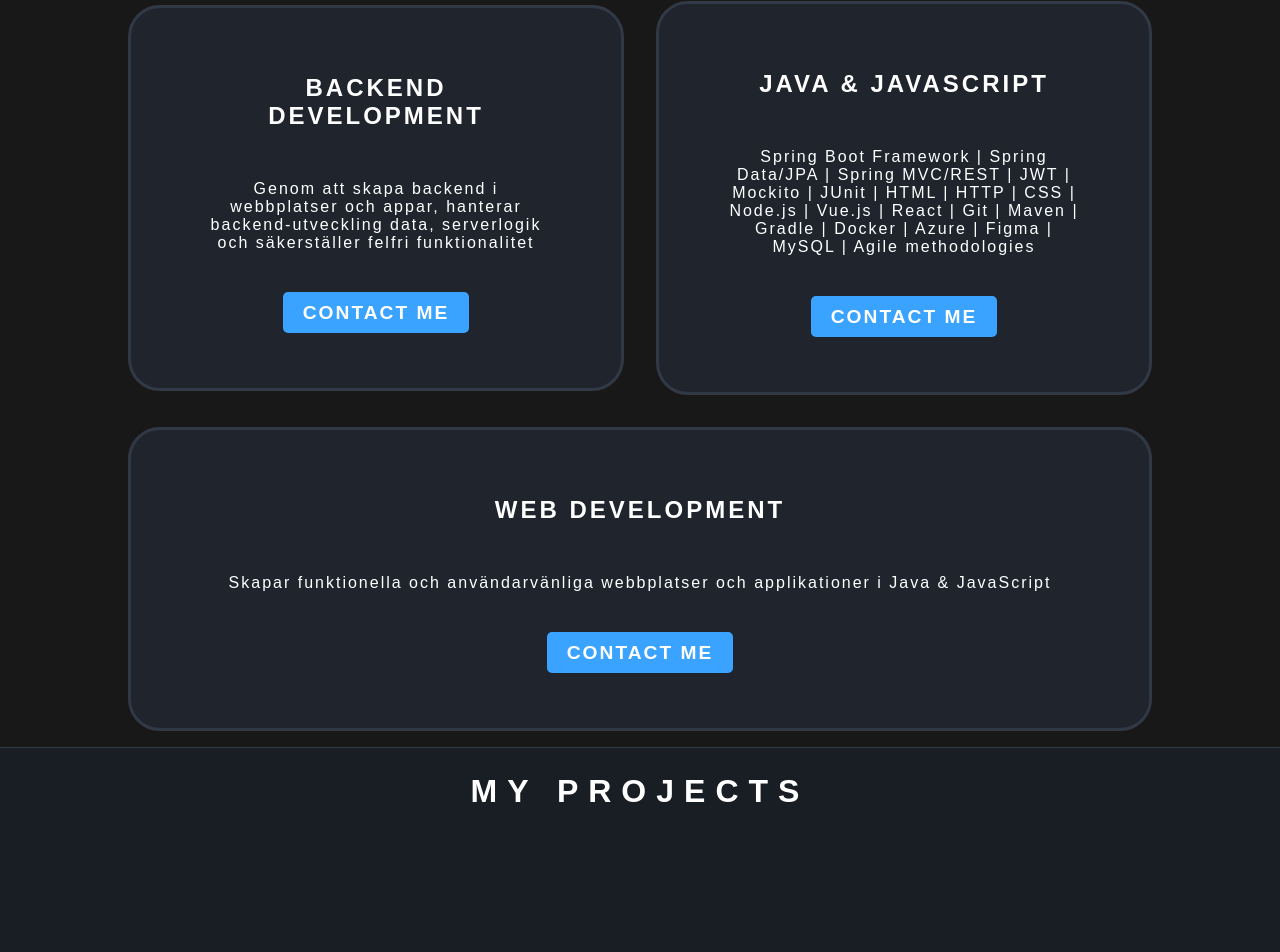
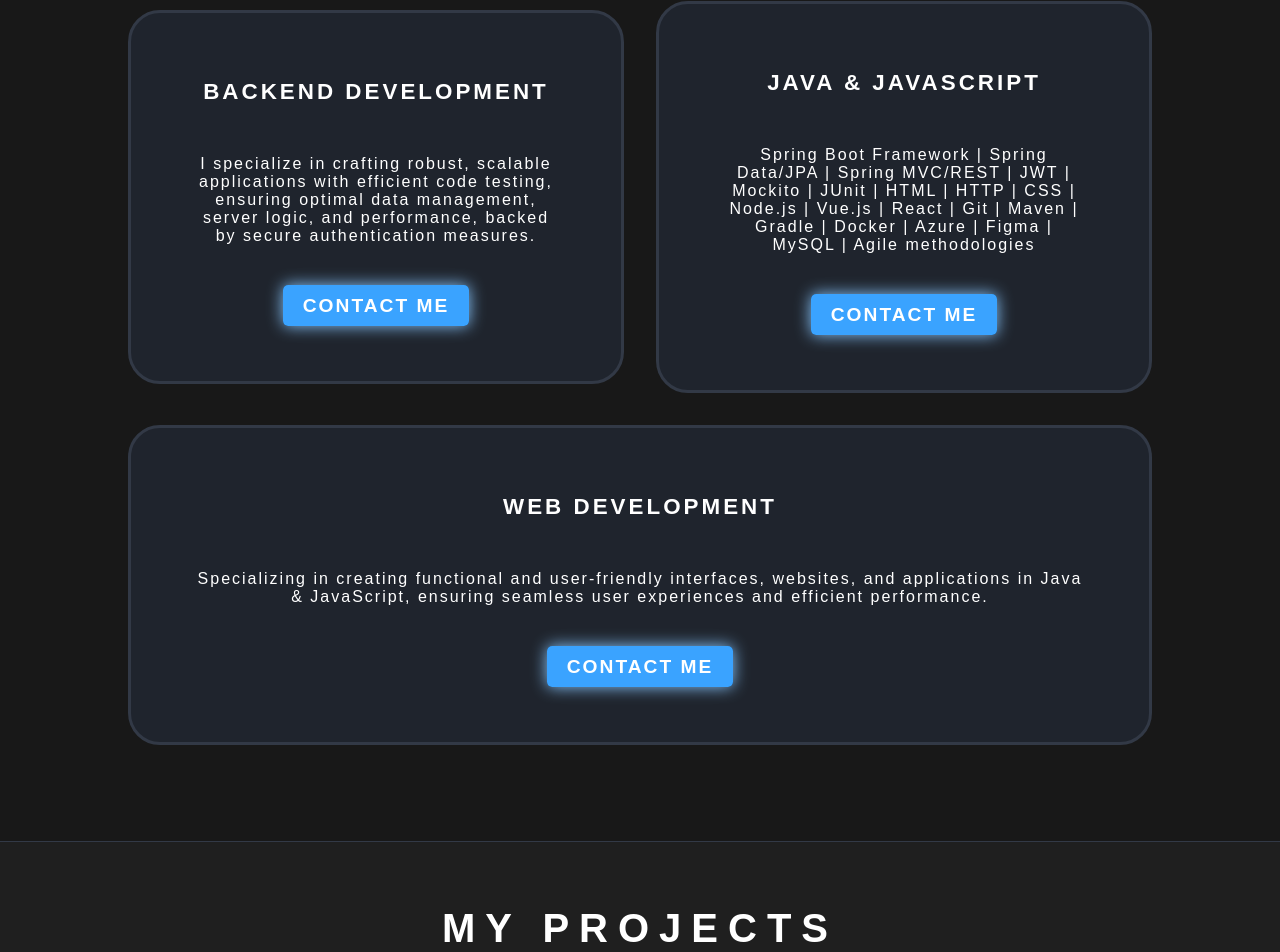
Before and after one commit to dzJP/jakobpietrzyk, a Vue app: page / in a window 1280 px wide. Shown: the part 1834-2786 px from the top of the page. Built offline with nearby package versions, Linux system fonts and the light colour scheme.

Commit message:
more media queries

```diff
--- a/src/assets/main.css
+++ b/src/assets/main.css
@@ -23,7 +23,7 @@
 
     --red: #df3232;
     --orange: #E69141;
-    --orange-hover: #f89c46;
+    --orange-hover: #ffac5e;
     --dark-orange: #e6914110;
     --white: #FFFFFF;
     --black: #030B23;
@@ -62,7 +62,8 @@ h2, h3 {
     padding: 10px 20px;
     border-radius: 5px;
     border: none;
-    transition: background-color 0.3s ease;
+    transition: background-color 0.5s ease;
+    box-shadow: 0 0 1rem var(--blue-heaven-hover);
 }
 
 .button:hover {
--- a/src/components/AboutMeComponent.vue
+++ b/src/components/AboutMeComponent.vue
@@ -12,12 +12,9 @@
                 <span class="cursor" :class="{ 'blink': showCursor }"></span>
             </h3>
             <p>
-                Dedicated and highly motivated Java programmer with a strong background in Java programming, database
-                development, and web development.
+                I'm a dedicated and highly motivated Java programmer with a strong background in Java programming, database development, and web development.
                 Skilled in Java, JavaScript, and proficient in utilizing a diverse array of frameworks and tools.
-                <!-- I thrive in environments that encourage creativity, collaboration, and continuous learning.
-				With an eagerness to learn, I'm constantly looking for opportunities to deepen my existing knowledge as
-				wellas broaden my skill set. -->
+				With a desire to learn, I'm always seeking for opportunities to expand my existing knowledge and skill set.
             </p>
             <a href="#contact" class="button">Contact me</a>
         </div>
@@ -29,6 +26,7 @@ export default {
     data() {
         return {
             messages: [
+                "Hi, I'm Jakob.",
                 "Java Full Stack Developer",
                 "Frontend Developer",
                 "Backend Developer"
@@ -136,7 +134,7 @@ span {
 }
 
 .button {
-    animation: buttonFadeIn 3s ease forwards;
+    animation: buttonFadeIn 5s ease forwards;
 }
 
 @keyframes buttonFadeIn {
--- a/src/components/ContactMeComponent.vue
+++ b/src/components/ContactMeComponent.vue
@@ -5,15 +5,15 @@
         </div>
         <form id="contactForm" class="contact-form" @submit.prevent="submitForm">
             <div class="input-box">
-                <input type="text" name="fullName" id="fullName" placeholder="Namn">
-                <input type="email" name="emailAddress" id="emailAddress" placeholder="E-postadress">
+                <input type="text" name="fullName" id="fullName" placeholder="Name">
+                <input type="email" name="emailAddress" id="emailAddress" placeholder="E-mail">
             </div>
             <div class="input-box">
-                <input type="tel" name="number" placeholder="Mobilnummer" pattern="[+]?[0-9]+(\.[0-9]{1,2})?">
+                <input type="tel" name="number" placeholder="Phonenumber" pattern="[+]?[0-9]+(\.[0-9]{1,2})?">
                 <input type="text" name="emailSubject" placeholder="Subject">
             </div>
             <div class="input-box">
-                <textarea name="emailMessage" id="" cols="30" rows="10" placeholder="Your message"></textarea>
+                <textarea name="emailMessage" id="" cols="30" rows="10" placeholder="Message"></textarea>
             </div>
             <input type="submit" value="Submit" class="btn" name="send">
         </form>
@@ -109,7 +109,7 @@ export default {
     border: none;
     border-radius: 4px;
     cursor: pointer;
-    transition: background-color 0.3s ease;
+    transition: background-color 0.5s ease;
     font-family: 'Oxanium', sans-serif;
     text-transform: uppercase;
     letter-spacing: 2px;
--- a/src/components/MySkillsComponent.vue
+++ b/src/components/MySkillsComponent.vue
@@ -7,8 +7,8 @@
             <div class="skills-box">
                 <div class="skills-icon1">
                     <h3>Backend Development</h3>
-                    <p>Genom att skapa backend i webbplatser och appar, hanterar backend-utveckling data,
-                        serverlogik och säkerställer felfri funktionalitet</p>
+                    <p>I specialize in crafting robust, scalable applications with efficient code testing, ensuring optimal data management, server logic, and performance, backed by secure authentication measures.
+                    </p>
                     <a href="#contact" class="button">Contact me</a>
                 </div>
             </div>
@@ -24,7 +24,7 @@
             <div class="skills-box">
                 <div class="skills-icon3">
                     <h3>Web Development</h3>
-                    <p>Skapar funktionella och användarvänliga webbplatser och applikationer i Java & JavaScript</p>
+                    <p>Specializing in creating functional and user-friendly interfaces, websites, and applications in Java & JavaScript, ensuring seamless user experiences and efficient performance.</p>
                     <a href="#contact" class="button">Contact me</a>
                 </div>
             </div>
@@ -69,7 +69,7 @@
 }
 
 .skills-box h3 {
-    font-size: 1.5em;
+    font-size: 1.4em;
     letter-spacing: 3px;
 }
 
@@ -88,4 +88,9 @@ section {
     padding: 2rem 10% 1rem;
 }
 
+@media (max-width: 1366px)  {
+    section {
+        padding: 2rem 10% 6rem;
+    }
+}
 </style>
--- a/src/components/ProjectsComponent.vue
+++ b/src/components/ProjectsComponent.vue
@@ -120,7 +120,7 @@ export default {
     align-items: center;
     flex-direction: column;
     gap: 4rem;
-    background-color: var(--lighter-gray);
+    background-color: var(--gray-black);
     border-top: solid 1px var(--lightest-gray);
 }
 
@@ -130,7 +130,6 @@ export default {
     justify-content: center;
     font-size: 2.6em;
     font-weight: 700;
-    margin: 2rem 2% 9rem;
     text-transform: uppercase;
     letter-spacing: 10px;
     margin-top: 5%;
@@ -195,17 +194,17 @@ export default {
     text-align: center;
     border: none;
     border-radius: 5px;
-    height: 50px;
+    height: 40px;
     padding: 4px 20px;
     margin-right: 10px;
     cursor: pointer;
     transition: background-color 0.5s ease;
+    box-shadow: 0 0 1rem var(--orange);
 }
 
 .navigation-buttons button:hover {
     background-color: var(--orange-hover);
 }
-
 
 .project-image:hover .overlay-text,
 .project-video:hover .overlay-text {
@@ -215,7 +214,7 @@ export default {
 
 .overlay-text {
     position: absolute;
-    top: 45%;
+    top: 40%;
     left: 8%;
     color: rgba(255, 255, 255, 0.642);
     font-size: 25px;
@@ -270,13 +269,6 @@ a.link {
 }
 
 @media (max-width: 1366px) {
-    .project-section-container {
-        display: flex;
-        justify-content: center;
-        align-items: center;
-        flex-direction: column;
-        padding:
-    }
 
     .projects {
         display: flex;
@@ -285,29 +277,34 @@ a.link {
         flex-direction: column;
         width: 75%;
         padding: 5%;
-        margin-bottom: 15%;
+        margin-bottom: 35%;
     }
 
-    .project-section-title {
-        display: flex;
-        flex-direction: column;
-        justify-content: center;
-        font-size: 2em;
-        font-weight: 700;
-        text-transform: uppercase;
-        letter-spacing: 10px;
-        margin-top: 25px;
+    .project {
+        margin-bottom: 60%;
     }
 
-    .projects {
-        display: flex;
-        justify-content: space-between;
-        align-items: center;
-        width: 75%;
+    .navigation-buttons button {
+    color: var(--white);
+    background-color: var(--orange);
+    font-size: 26px;
+    font-family: 'Oxanium', sans-serif;
+    text-align: center;
+    border: none;
+    border-radius: 5px;
+    height: 40px;
+    padding: 4px 20px;
+    margin-right: 10px;
+    cursor: pointer;
+    transition: background-color 0.5s ease;
 
-}
+    }
 
-
+    .project-image:hover img,
+    .project-video:hover video {
+        opacity: 1;
+        transform: scale(1.5);
+    }
 
 }
 </style>
```
